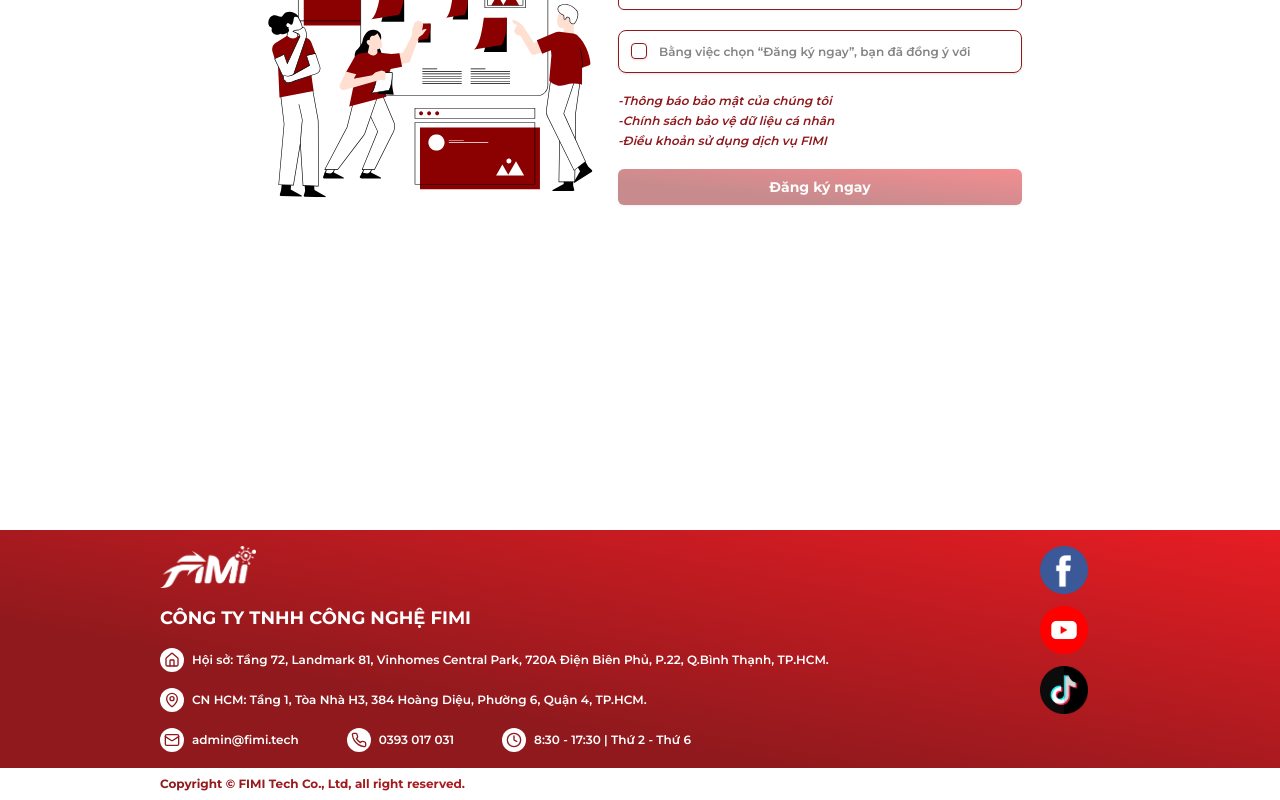
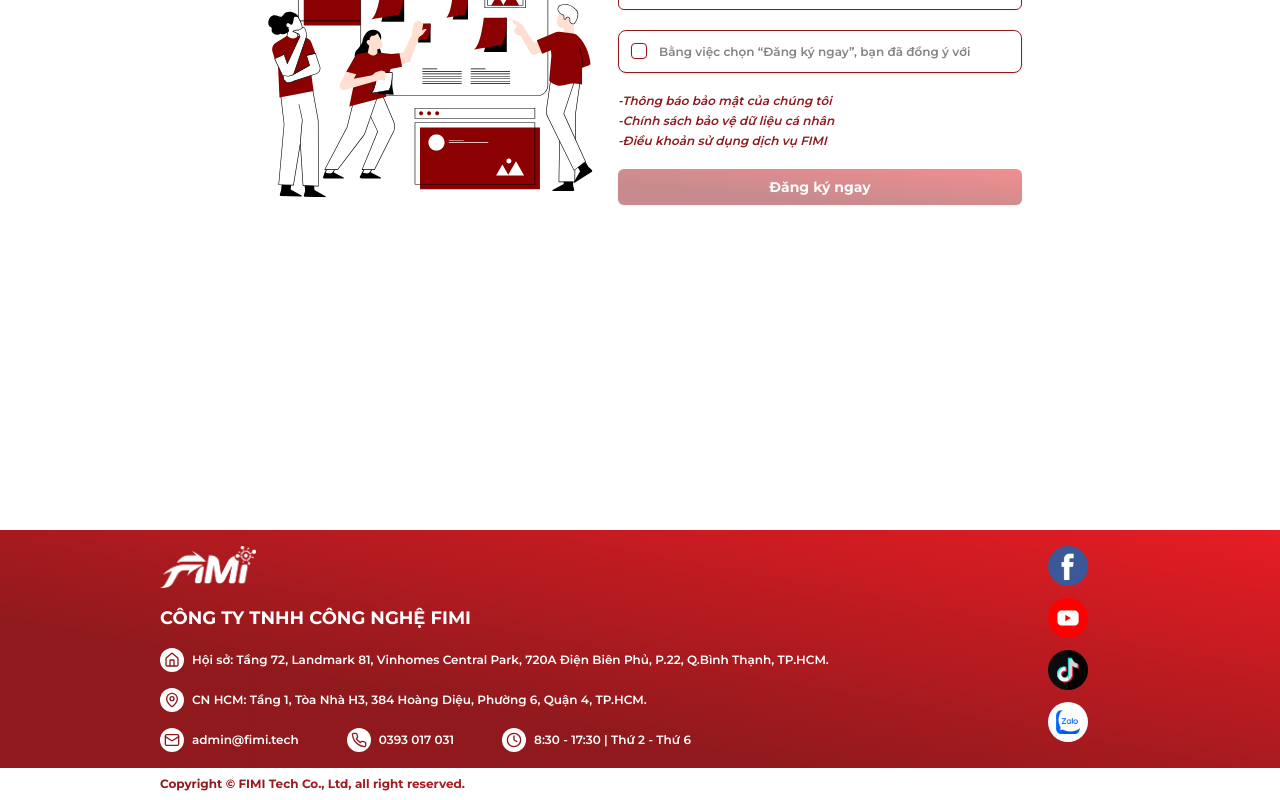
Before and after one commit to KhoaFimi/fimi-pub-register, a Next.js app: page / in a window 1280 px wide. Shown: the part 450-1250 px from the top of the page. Built offline with nearby package versions, Linux system fonts and the light colour scheme.

Commit message:
add zalo

```diff
--- a/src/app/(main)/_component/footer.tsx
+++ b/src/app/(main)/_component/footer.tsx
@@ -78,7 +78,7 @@ const Footer = () => {
 								alt='facebook-logo'
 								width={512}
 								height={512}
-								className='w-10 md:w-12'
+								className='w-10'
 							/>
 						</Link>
 						<Link href='https://www.facebook.com/fimipubs'>
@@ -87,7 +87,7 @@ const Footer = () => {
 								alt='youtube-logo'
 								width={512}
 								height={512}
-								className='w-10 md:w-12'
+								className='w-10'
 							/>
 						</Link>
 						<Link href='https://www.facebook.com/fimipubs'>
@@ -96,7 +96,19 @@ const Footer = () => {
 								alt='tiktok-logo'
 								width={512}
 								height={512}
-								className='w-10 md:w-12'
+								className='w-10'
+							/>
+						</Link>
+						<Link
+							href='https://zalo.me/349258862182110585'
+							className='rounded-full bg-white p-2'
+						>
+							<Image
+								src='/brand/zalo.png'
+								alt='zalo-logo'
+								width={512}
+								height={512}
+								className='w-6'
 							/>
 						</Link>
 					</div>
```
Also changed, not shown: public/brand/zalo.png (added).
